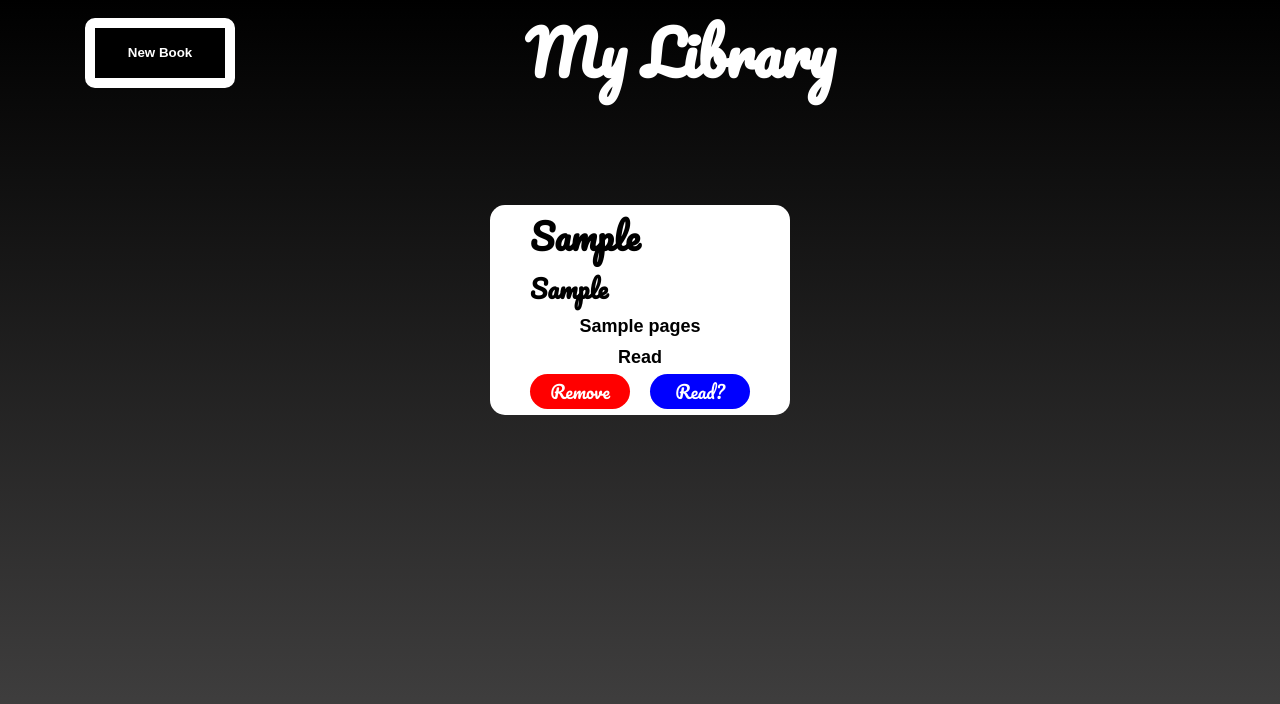
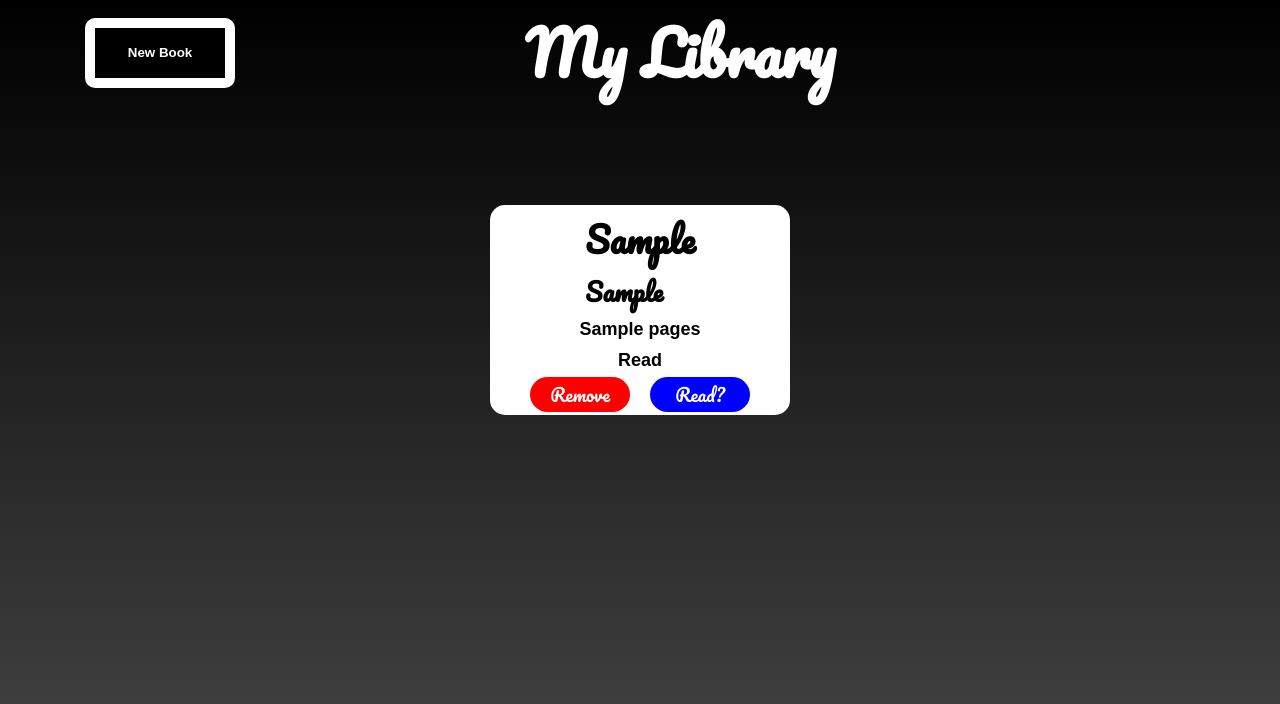
Before and after one commit to Alexanderrcm1/library, a plain HTML site: page index.html in a window 1280 px wide. Both pictures are taken after typing "Sample", "Sample", "Sample" into the empty fields and a click on the button "Add Book". Drawn offline with Linux system fonts and the light colour scheme.

Commit message:
centered the title and author in the cards

```diff
--- a/styles.css
+++ b/styles.css
@@ -52,15 +52,17 @@ form {
     height: 210px;
     max-width: 300px;
     justify-content: center;
-    align-items: start;
+    align-items: center;
     flex-direction: column;
     background-color: white;
     border-radius: 15px;
 }
 
+
 .card-header {
     font-family: "Pacifico";
     font-size: 30px;
+    justify-self: center;
 }
 
 .card-body {
```
